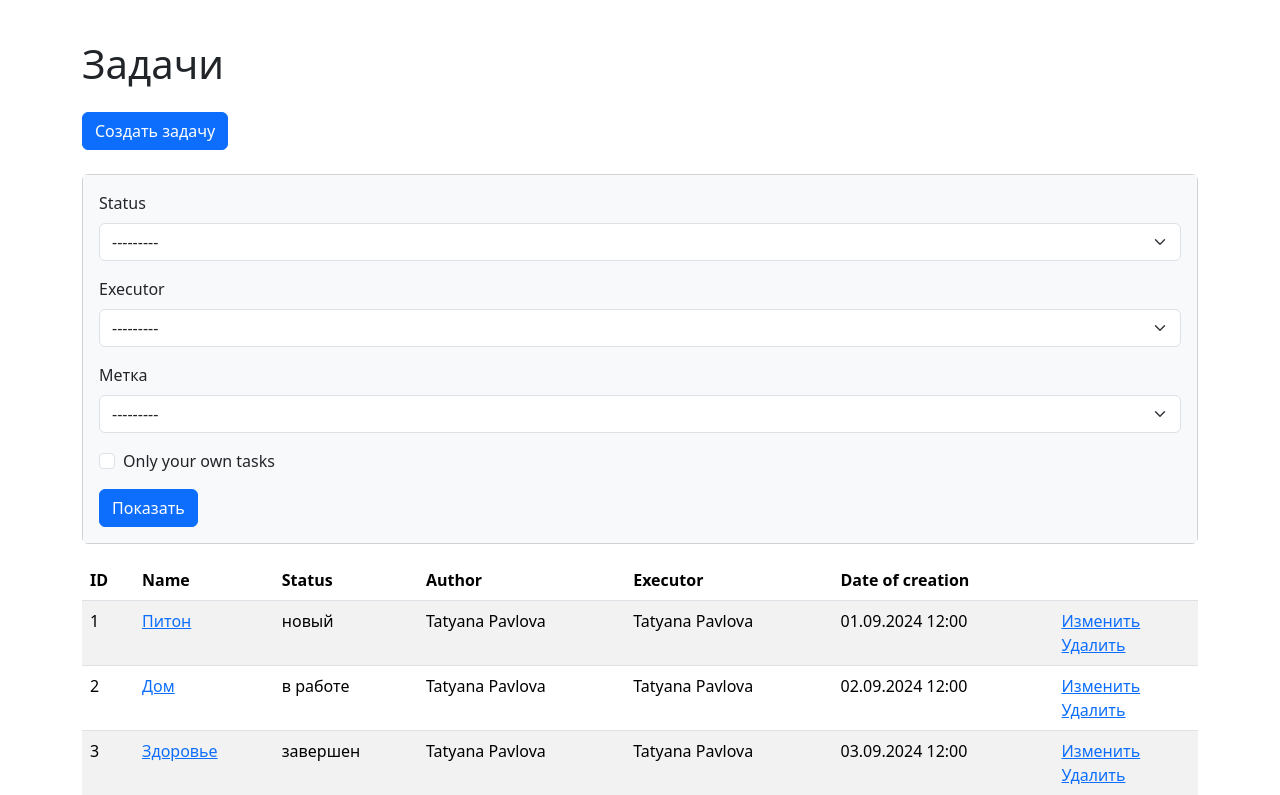
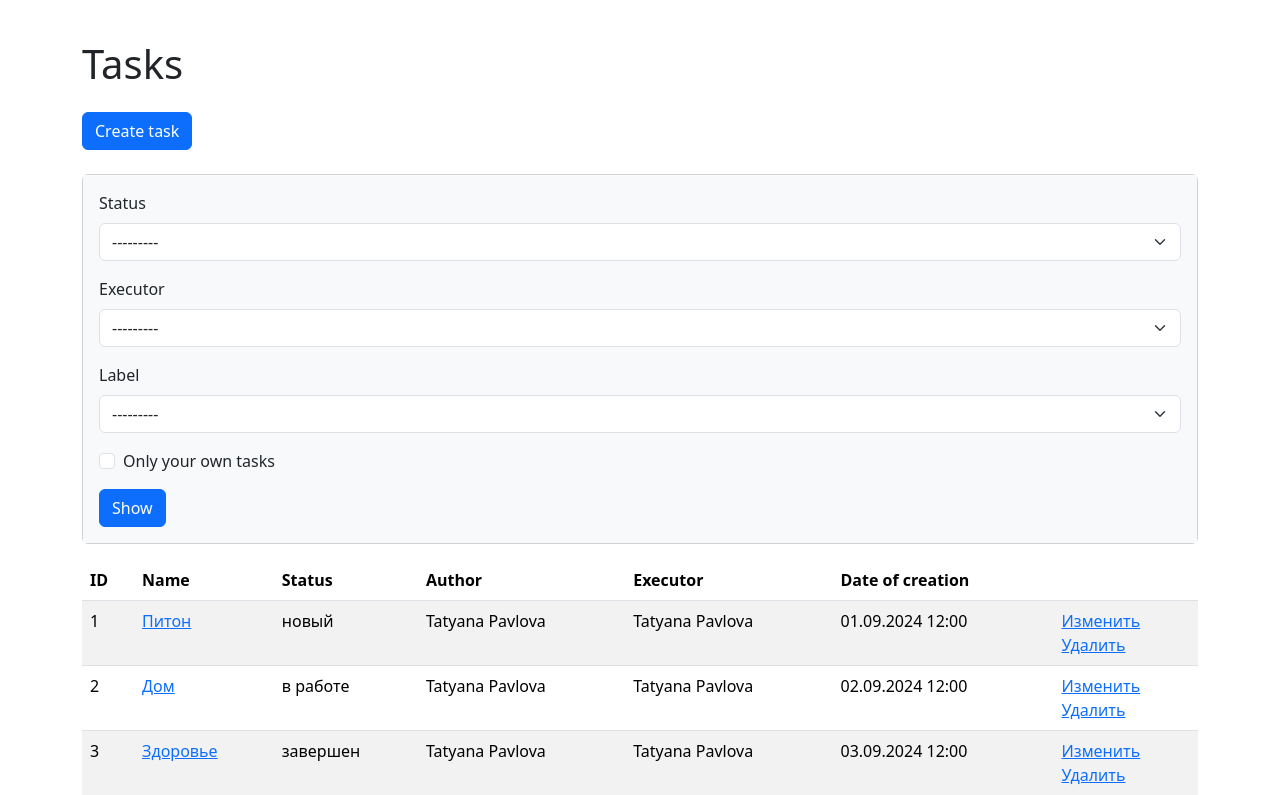
Before and after one commit to pestrukha/python-project-52, a Django app: page /tasks/ in a window 1280 px wide. Shown: the part 56-851 px from the top of the page. Run offline with Django 5.2, Linux system fonts and the light colour scheme; a user stored in the database is signed in; data comes from the database, SQL or seed files in the repository; some libraries are stand-ins or nearby versions.

Commit message:
fix translation

```diff
--- a/task_manager/mixins.py
+++ b/task_manager/mixins.py
@@ -3,11 +3,12 @@ from django.contrib.auth.mixins import LoginRequiredMixin
 from django.shortcuts import redirect
 from django.urls import reverse_lazy
 from django.db.models import ProtectedError
+from django.utils.translation import gettext as _
 
 
 class AuthRequiredMixin(LoginRequiredMixin):
     def handle_no_permission(self):
-        messages.error(self.request, 'Вы не авторизованы! Пожалуйста, выполните вход.')
+        messages.error(self.request, _('You are not logged in! Please log in.'))
         return redirect(reverse_lazy('login'))
 
 
--- a/task_manager/tasks/filters.py
+++ b/task_manager/tasks/filters.py
@@ -2,6 +2,7 @@ from django import forms
 from django_filters import BooleanFilter, FilterSet, ModelChoiceFilter
 from task_manager.tasks.models import Task
 from task_manager.labels.models import Label
+from django.utils.translation import gettext_lazy as _
 
 
 class TaskFilter(FilterSet):
@@ -14,7 +15,7 @@ class TaskFilter(FilterSet):
     label = ModelChoiceFilter(
         queryset=Label.objects.all(),
         field_name='labels',
-        label='Метка',
+        label=_('Label')
     )
 
     class Meta:
--- a/task_manager/templates/tasks/one_task.html
+++ b/task_manager/templates/tasks/one_task.html
@@ -2,7 +2,7 @@
 {% load i18n %}
 {% load django_bootstrap5 %}
 {% block content %}
-<h1 class="my-4">Просмотр задачи</h1>
+<h1 class="my-4">{% translate 'Viewing a task' %}</h1>
 
     <div class="card">
         <div class="card-header bg-secondary text-white">
--- a/task_manager/templates/tasks/task_list.html
+++ b/task_manager/templates/tasks/task_list.html
@@ -3,15 +3,15 @@
 {% load django_bootstrap5 %}
 
 {% block content %}
-    <h1 class="my-4">Задачи</h1>
-    <a class="btn btn-primary" role="button" href="{% url 'task_create' %}">Создать задачу</a>
+    <h1 class="my-4">{% translate "Tasks" %}</h1>
+    <a class="btn btn-primary" role="button" href="{% url 'task_create' %}">{% translate "Create task" %}</a>
     <br>
     <br>
         <div class="card mb-3">
             <div class="card-body bg-light">
                 <form class="form-inline center" method="get">
                   {% bootstrap_form filter.form field_class="ml-2 mr-3" %}
-                    <button class="btn btn-primary" type="submit">Показать</button>
+                    <button class="btn btn-primary" type="submit">{% translate "Show" %}</button>
                 </form>
             </div>
         </div>
--- a/task_manager/templates/users/user_list.html
+++ b/task_manager/templates/users/user_list.html
@@ -2,7 +2,7 @@
 {% load i18n %}
 
 {% block content %}
-    <h1>Пользователи</h1>
+    <h1>{% translate 'Users' %}</h1>
     <table class="table table-striped">
         <thead>
             <tr>
```
Also changed, not shown: locale/ru/LC_MESSAGES/django.po, 1 other file.
